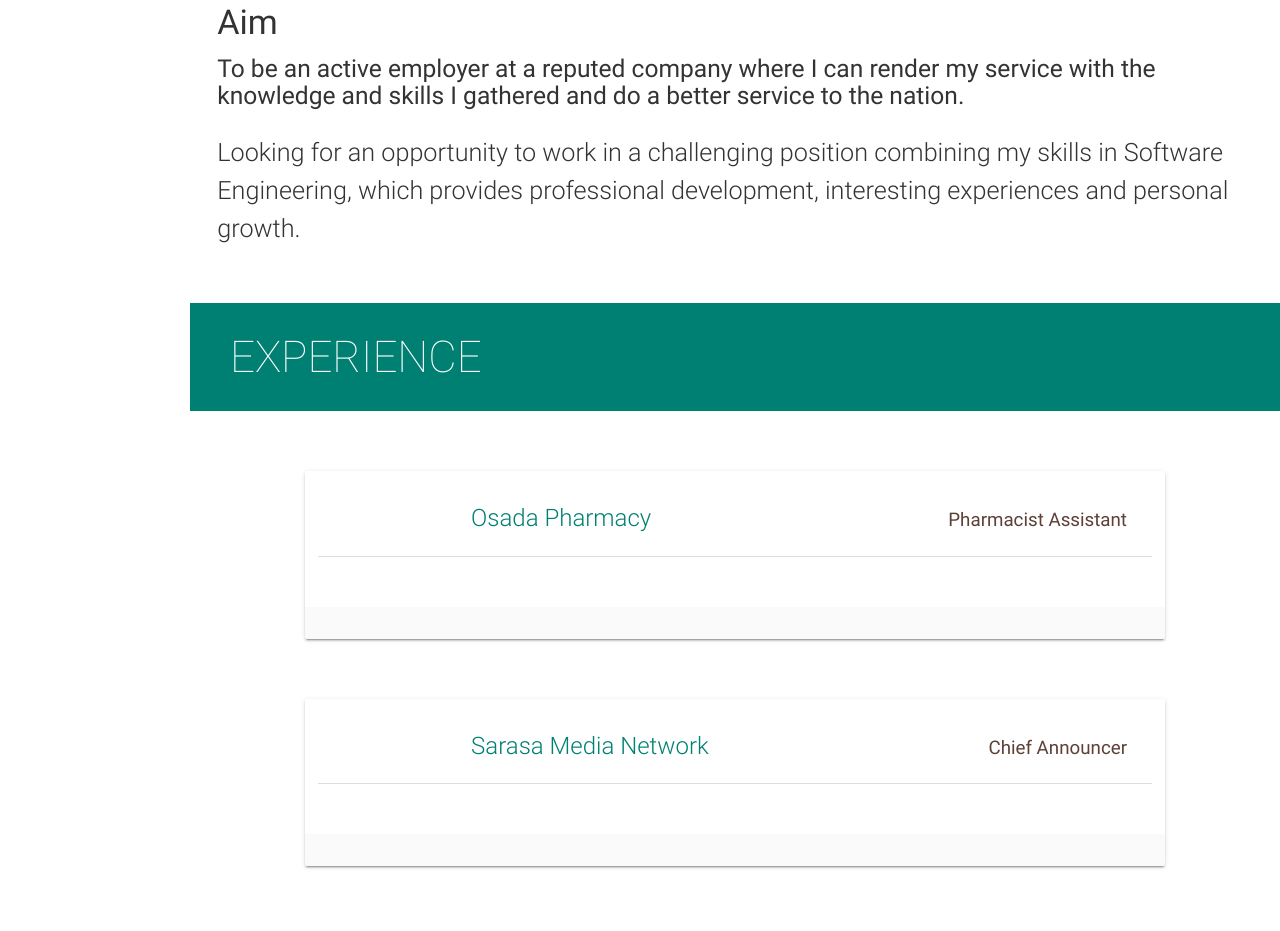
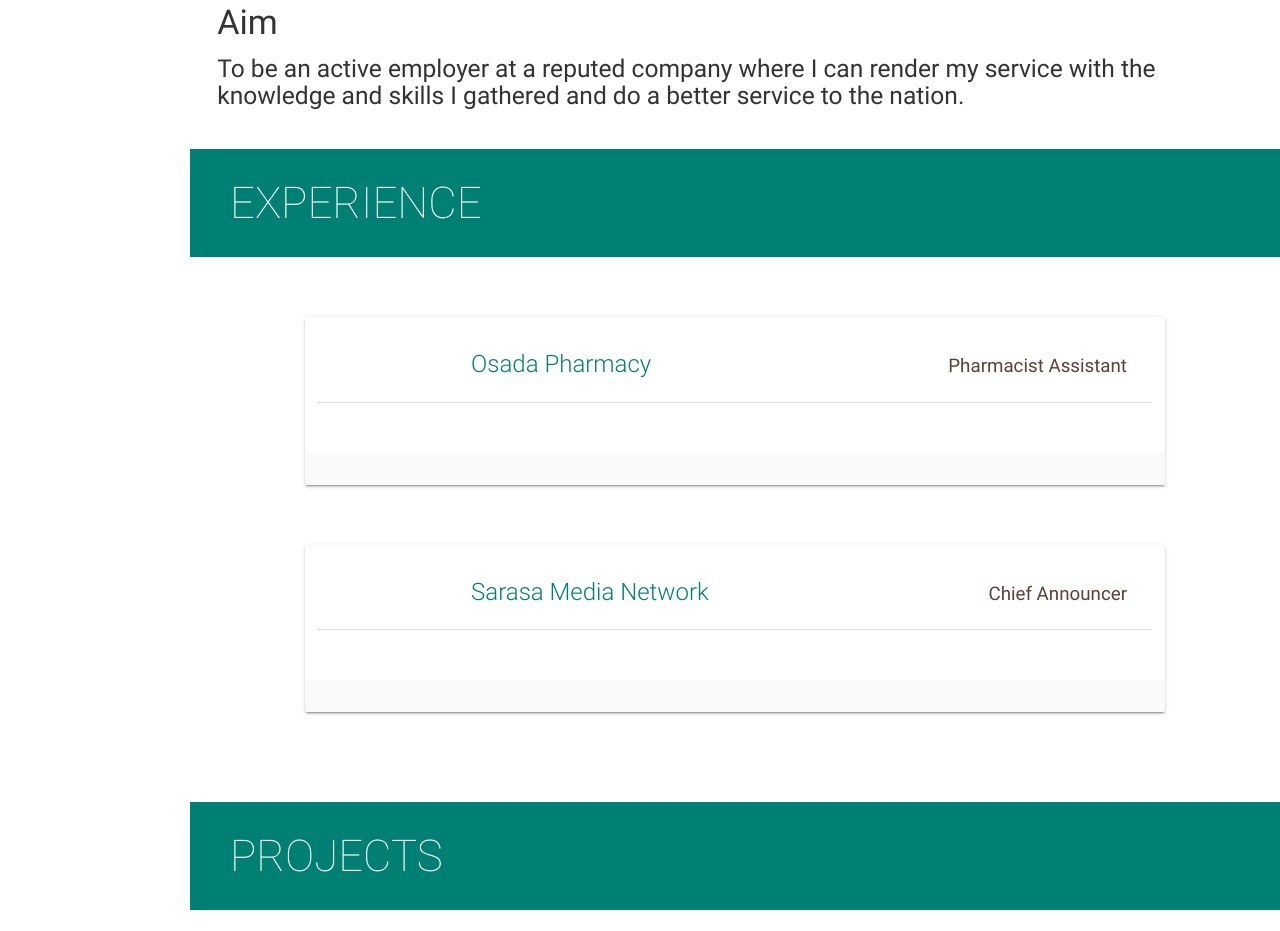
Before and after one commit to asanka141/asanka141.github.io, a plain HTML site: page index.html in a window 1280 px wide. Shown: the part 1060-1991 px from the top of the page. Drawn offline with nearby package versions, Linux system fonts and the light colour scheme.

Commit message:
Update index.html

```diff
--- a/index.html
+++ b/index.html
@@ -202,9 +202,7 @@
               <h4>Aim</h4>
               <h5>To be an active employer at a reputed company where I can render my service with the knowledge and skills I gathered and do a better service to the nation.
 </h5>
-        <p>
-          Looking for an opportunity to work in a challenging position combining my skills in Software Engineering, which provides professional development, interesting experiences and personal growth.
-        </p>
+
 
 
 
```
